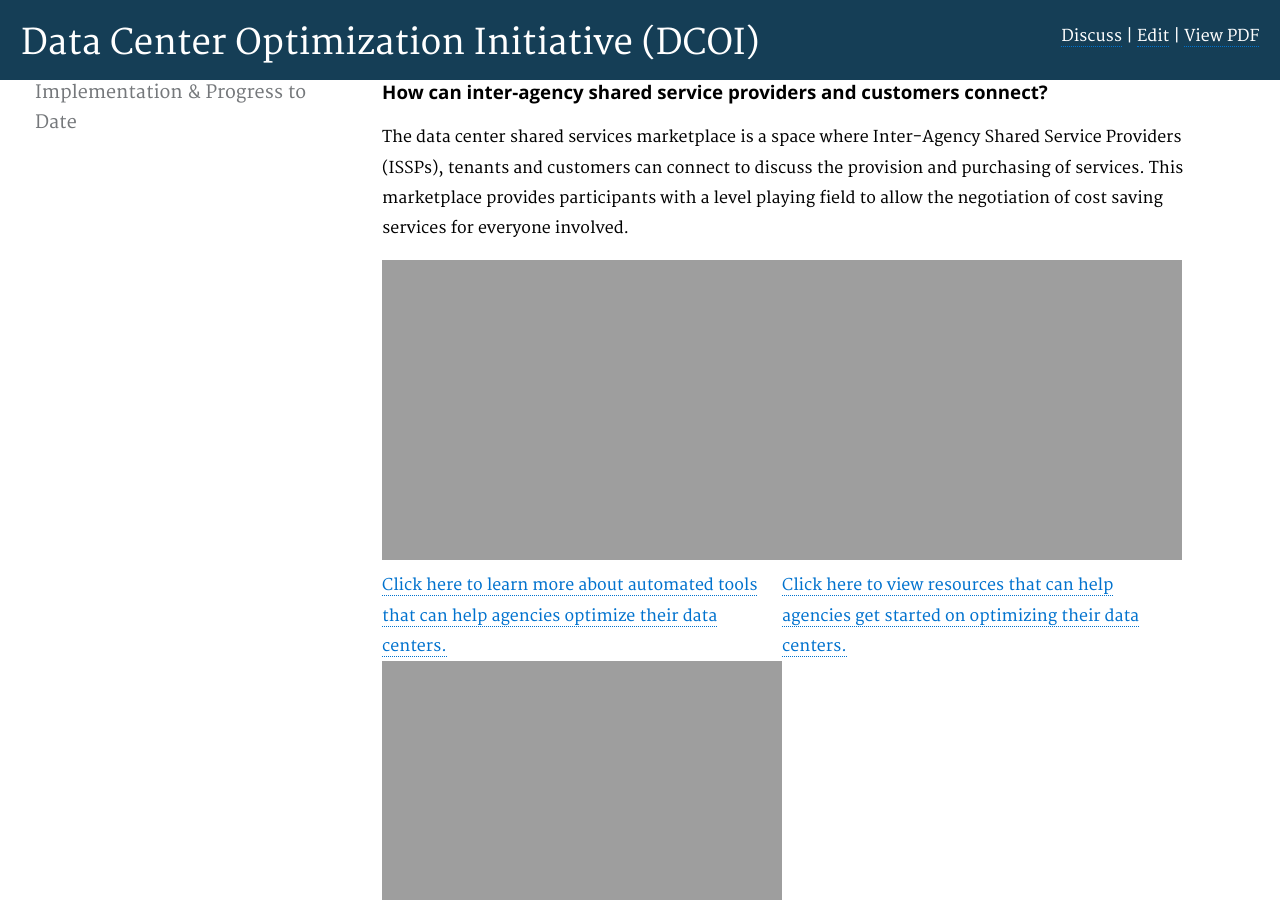
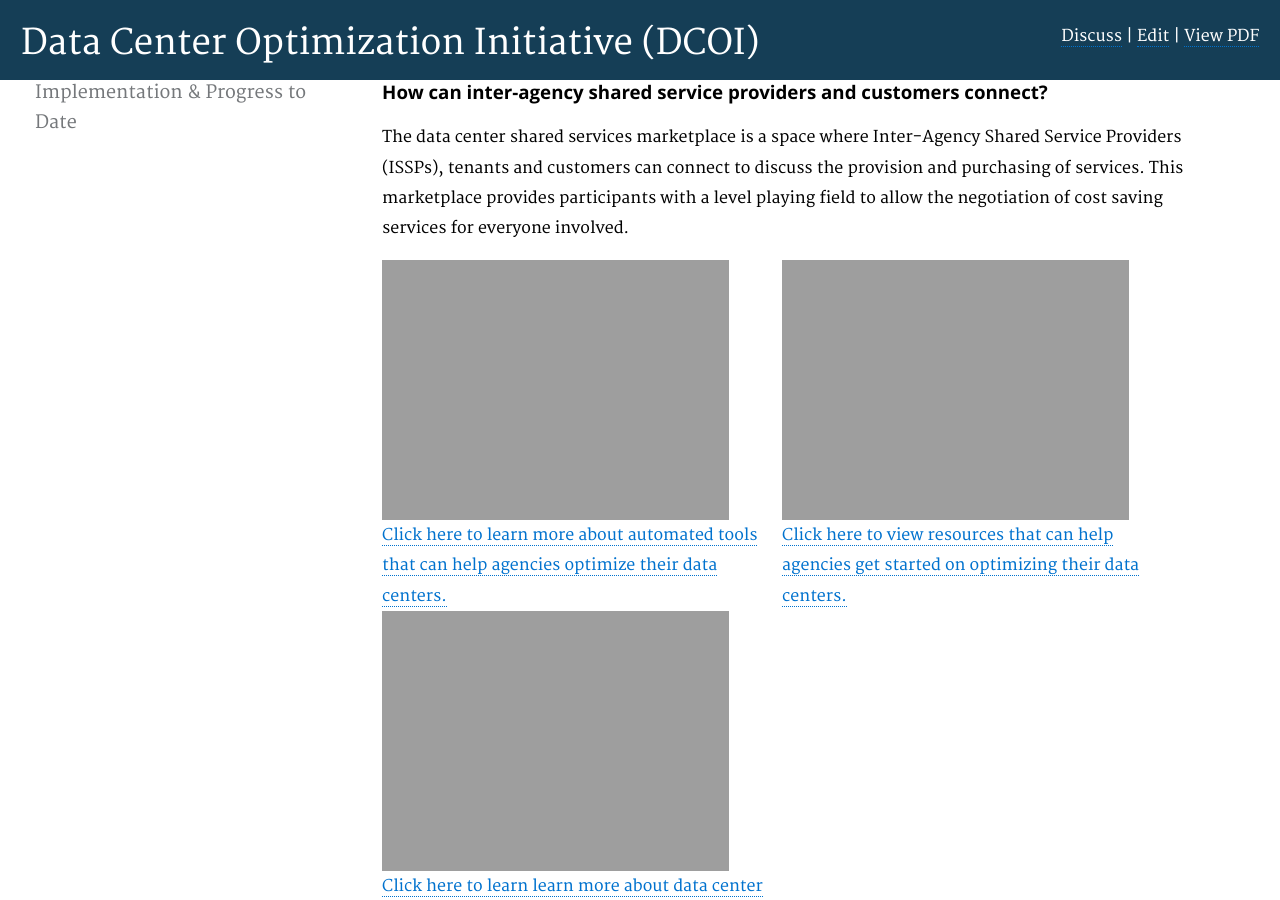
Before and after one commit to ydave-reisys/datacenters, a Jekyll site: the page built from pages/ordering-shared-services.html, in a window 1280 px wide and 900 px high, scrolled down 453 px. Built offline with Jekyll 4.4.1, drawn with Linux system fonts in a browser that asks for light colours; nearby versions of some CDN libraries; Markdown is read by kramdown in place of the engine named in the settings.

Commit message:
test the divs alignment shared office page

```diff
--- a/pages/ordering-shared-services.html
+++ b/pages/ordering-shared-services.html
@@ -20,16 +20,16 @@ description: "Ordering Shared Services"
 <p>The data center shared services marketplace is a space where Inter-Agency Shared Service Providers (ISSPs), tenants and customers can connect to discuss the provision and purchasing of services. This marketplace provides participants with a level playing field to allow the negotiation of cost saving services for everyone involved.</p>
 
 <div style="width:400px;float:left">
-    <img src="{{ site.baseurl }}/assets/images/tools.png" style="width:400px">
+    <img src="{{ site.baseurl }}/assets/images/tools.png" style="display:block;max-width:400px;max-height:260px;width:auto;height:auto;">
     <a>Click here to learn more about automated tools that can help agencies optimize their data centers.</a>
 </div>
 
 <div style="width:400px;float:left" style="width:400px">
-    <img src="{{ site.baseurl }}/assets/images/checkmark.png" style="width:400px">
+    <img src="{{ site.baseurl }}/assets/images/checkmark.png" style="display:block;max-width:400px;max-height:260px;width:auto;height:auto;">
     <a>Click here to view resources that can help agencies get started on optimizing their data centers.</a>
 </div>
 
 <div style="width:400px;float:left" style="width:400px">
-    <img src="{{ site.baseurl }}/assets/images/migration.png" style="width:400px">
+    <img src="{{ site.baseurl }}/assets/images/migration.png" style="display:block;max-width:400px;max-height:260px;width:auto;height:auto;">
     <a>Click here to learn learn more about data center migration strategies.</a>
 </div>
```
